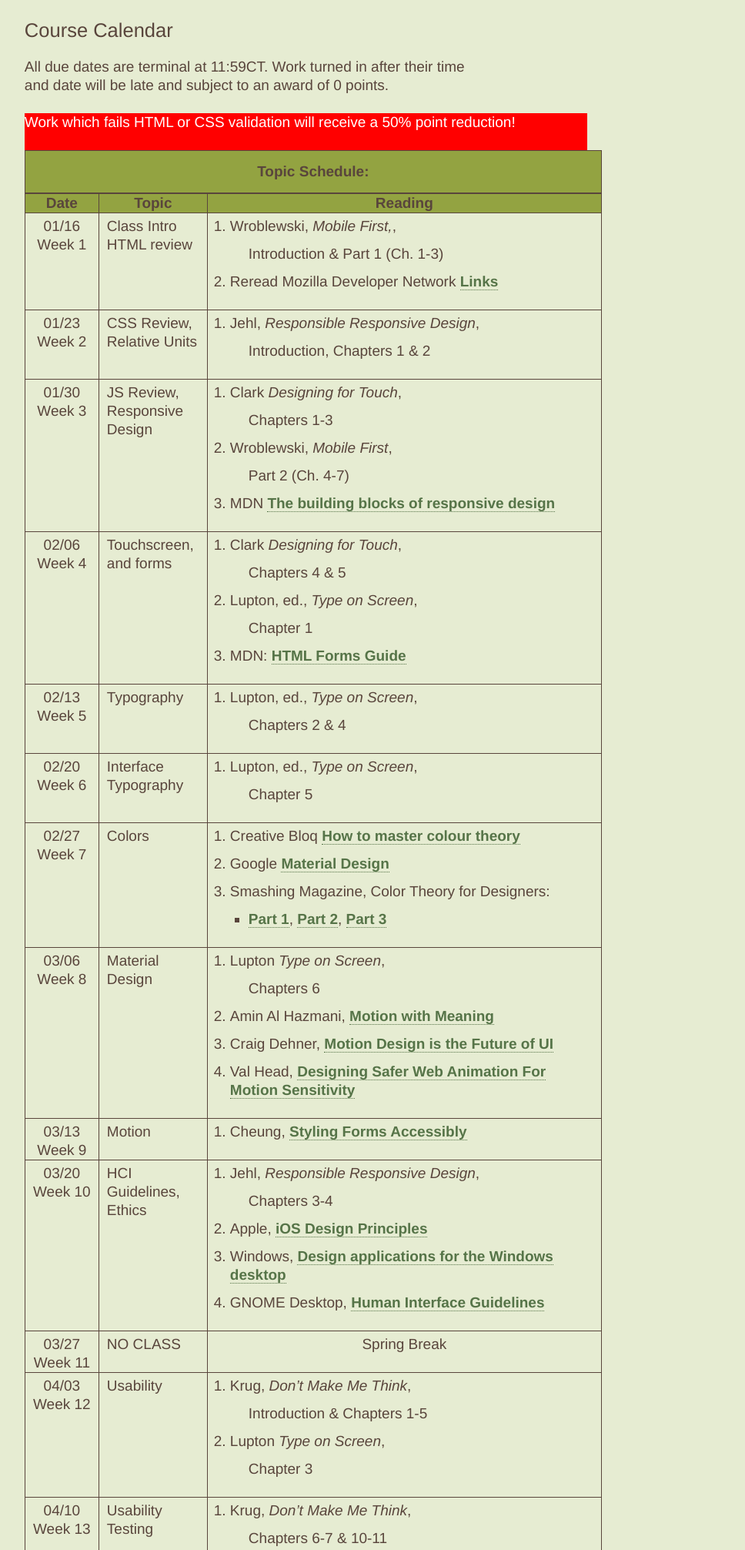
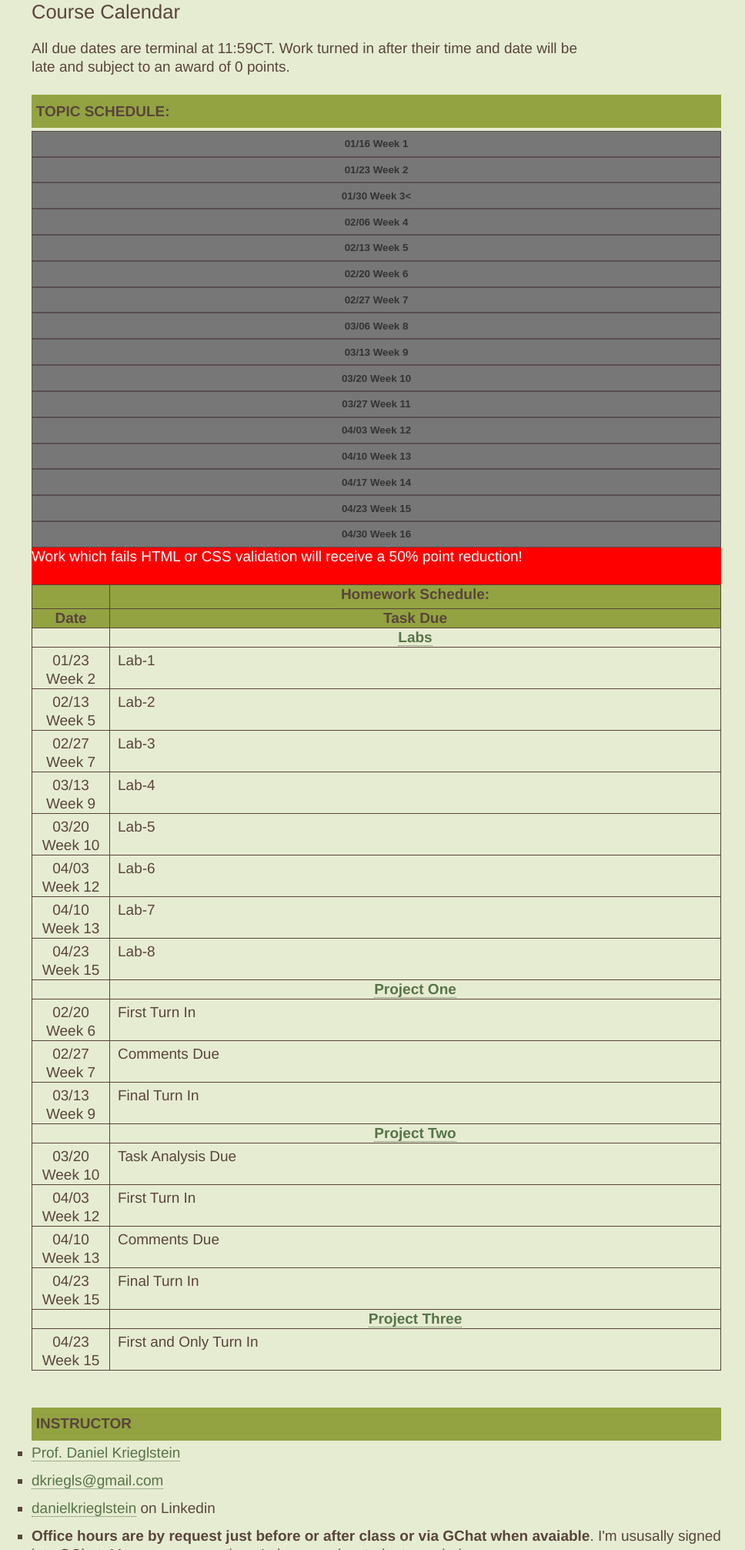
Before and after one commit to dkriegls/itmd-362-spring2019, a plain HTML site: page index.html in a window 1280 px wide. Shown: the part 268-2281 px from the top of the page at 77% size, without its empty margins (151-1119 px from the left). Drawn offline with nearby package versions, Linux system fonts and the light colour scheme.

Commit message:
Adding accordian js to page

```diff
--- a/css/screen.css
+++ b/css/screen.css
@@ -303,7 +303,7 @@ nav {
 /* Table */
 table {
 	table-layout: fixed;
-	width: 750px;
+	width: 100%;
   margin-bottom: 1em;
 }
 table, th, td {
@@ -315,20 +315,15 @@ table, th, td {
 	text-align: center;
   font-weight: 700;
 }
-.tabletitle {
-  padding-bottom: 15px;
-  padding-top: 15px;
-  border-left: none;
-}
+
 #protable {
   margin-bottom: 0;
 }
 tr .firstrow {
 	border-right: none;
-	width: 75px;
-}
-tr .secondrow {
-	text-align: left;
+	width: 80px;
+  padding-bottom: 15px;
+  padding-top: 15px;
 }
 td a {
 	font-weight: 700;
@@ -357,13 +352,16 @@ td {
 #tablep {
 	width: 80%
 }
-.addeventstc {
-	margin: 10px;
-	margin-left: 30%;
-	margin-right: 30%;
+
 }
 #h3wide {
   width: 750px;
+}
+
+.topic {
+  font-weight: bold;
+  text-align: center;
+  font-size: 25px;
 }
 
 /* Policies */
@@ -387,6 +385,31 @@ td {
   display: block;
   margin: 0 auto;
   width: 70%;
+}
+
+/* Button*/
+.accordion {
+  background-color: #777;
+  color: #333;
+  cursor: pointer;
+  padding: 0.6315789474em;
+  width: 100%;
+  text-align: center;
+  border: 1px solid #594e51;
+  font-weight: bold;
+  transition: 0.2s;
+}
+.accordion h3{
+  font-size: 1.3em; /* ~ 19px @ 25.537px/em */
+}
+
+.active, .accordion:hover {
+  background-color: #9D6D72;
+}
+.panel{
+  padding: 18px 0;
+  display: none;
+  overflow: hidden;
 }
 
 /* ========== State ========== */
@@ -453,8 +476,8 @@ td {
   .primary,
   #instructor,
   #links {
-    padding-left: 14.28571429%; /* 93/651 */
-    padding-right: 28.57142857%; /* 186/651 */
+    padding-left: 15%;
+    padding-right: 15%;
   }
   .tagline,
   .fineprint {
--- a/index.html
+++ b/index.html
@@ -6,6 +6,7 @@
   <meta name="viewport" content="width=device-width, initial-scale=1.0, shrink-to-fit=no" />
   <link rel="stylesheet" href="css/screen.css" media="screen" />
   <link rel="icon" type="image/x-icon" href="images/favicon.ico">
+  <script async src="js/site.js"></script>
 </head>
 <body>
   <div id="page">
@@ -33,46 +34,31 @@
           All due dates are terminal at 11:59CT. Work turned in after their time and date will
           be late and subject to an award of 0 points.
         </p>
-        <p class="redfont">Work which fails HTML or CSS validation will receive a 50&#x25; point reduction!</p>
         <section class="topics">
-          <table id="protable">
-            <tr class="tablehead">
-              <td class="tabletitle" colspan="1">Topic Schedule&#58;</td>
-            </tr>
-          </table>
-          <table>
-            <tr class="tablehead">
-              <td class="firstrow">Date</td>
-              <td class="short">Topic</td>
-              <td>Reading</td>
-            </tr>
-            <tr>
-              <td>01/16 Week 1</td>
-              <td class="alignleft">Class Intro HTML review</td>
-              <td>
+        <h3>Topic Schedule&#58;</h3>
+          <div id="class_schedule">
+            <button class="accordion">01/16 Week 1</button>
+            <div class="panel">
+              <h4 class="topic">Class Intro HTML review</h4>
               <ol class="alignleft">
                 <li>Wroblewski, <em>Mobile First,</em>,
                   <ul><li class="nobullet">Introduction &#x26; Part 1 &#x28;Ch. 1-3&#x29;</li></ul>
                 </li>
                 <li>Reread Mozilla Developer Network <a href="#links">Links</a></li>
               </ol>
-              </td>
-            </tr>
-            <tr>
-              <td>01/23 Week 2</td>
-              <td class="alignleft">CSS Review, Relative Units</td>
-              <td>
+            </div>
+            <button class="accordion">01/23 Week 2</button>
+            <div class="panel">
+              <h4 class="topic">CSS Review, Relative Units</h4>
               <ol class="alignleft">
                 <li>Jehl, <em>Responsible Responsive Design</em>,
                   <ul><li class="nobullet">Introduction, Chapters 1 &#x26; 2</li></ul>
                 </li>
               </ol>
-              </td>
-            </tr>
-            <tr>
-              <td>01/30 Week 3</td>
-              <td class="alignleft">JS Review, Responsive Design</td>
-              <td>
+            </div>
+            <button class="accordion">01/30 Week 3<</button>
+            <div class="panel">
+              <h4 class="topic">JS Review, Responsive Design</h4>
               <ol class="alignleft">
                 <li>Clark <em>Designing for Touch</em>,
                   <ul><li class="nobullet">Chapters 1-3</li></ul>
@@ -82,12 +68,10 @@
                 </li>
                 <li>MDN <a href="https://developer.mozilla.org/en-US/Apps/Progressive/Responsive/responsive_design_building_blocks">The building blocks of responsive design</a></li>
               </ol>
-              </td>
-            </tr>
-            <tr>
-              <td>02/06 Week 4</td>
-              <td class="alignleft">Touchscreen, and forms</td>
-              <td>
+            </div>
+            <button class="accordion">02/06 Week 4</button>
+            <div class="panel">
+              <h4 class="topic">Touchscreen, and forms</h4>
               <ol class="alignleft">
                 <li>Clark <em>Designing for Touch</em>,
                   <ul><li class="nobullet">Chapters 4 &#x26; 5</li></ul>
@@ -97,34 +81,28 @@
                 </li>
                 <li>MDN: <a href="https://developer.mozilla.org/en-US/docs/Learn/HTML/Forms">HTML Forms Guide</a></li>
               </ol>
-              </td>
-            </tr>
-            <tr>
-              <td>02/13 Week 5</td>
-              <td class="alignleft">Typography</td>
-              <td>
+            </div>
+            <button class="accordion">02/13 Week 5</button>
+            <div class="panel">
+              <h4 class="topic">Typography</h4>
               <ol class="alignleft">
                 <li>Lupton, ed., <em>Type on Screen</em>,
                   <ul><li class="nobullet">Chapters 2 &#x26; 4</li></ul>
                 </li>
               </ol>
-              </td>
-            </tr>
-            <tr>
-              <td>02/20 Week 6</td>
-              <td class="alignleft">Interface Typography</td>
-              <td>
+            </div>
+            <button class="accordion">02/20 Week 6</button>
+            <div class="panel">
+              <h4 class="topic">Interface Typography</h4>
               <ol class="alignleft">
                 <li>Lupton, ed., <em>Type on Screen</em>,
                   <ul><li class="nobullet">Chapter 5</li></ul>
                 </li>
               </ol>
-              </td>
-            </tr>
-            <tr>
-              <td>02/27 Week 7</td>
-              <td class="alignleft">Colors</td>
-              <td>
+            </div>
+            <button class="accordion">02/27 Week 7</button>
+            <div class="panel">
+            <h4 class="topic">Colors</h4>
               <ol class="alignleft">
                 <li>Creative Bloq <a href="http://www.creativebloq.com/colour/colour-theory-11121290">How to master colour theory</a></li>
                 <li>Google <a href="https://material.io/guidelines/">Material Design</a></li>
@@ -137,12 +115,10 @@
                   </ul>
                 </li>
               </ol>
-              </td>
-            </tr>
-            <tr>
-              <td>03/06 Week 8</td>
-              <td class="alignleft">Material Design</td>
-              <td>
+            </div>
+            <button class="accordion">03/06 Week 8</button>
+            <div class="panel">
+              <h4 class="topic">Material Design</h4>
               <ol class="alignleft">
                 <li>Lupton <em>Type on Screen</em>,
                   <ul><li class="nobullet">Chapters 6</li></ul>
@@ -151,21 +127,17 @@
                 <li>Craig Dehner, <a href="http://thekineticui.com/motion-design-is-the-future-of-ui/">Motion Design is the Future of UI</a></li>
                 <li>Val Head, <a href="https://alistapart.com/article/designing-safer-web-animation-for-motion-sensitivity">Designing Safer Web Animation For Motion Sensitivity</a></li>
               </ol>
-              </td>
-            </tr>
-            <tr>
-              <td>03/13 Week 9</td>
-              <td class="alignleft">Motion</td>
-              <td>
+            </div>
+            <button class="accordion">03/13 Week 9</button>
+            <div class="panel">
+              <h4 class="topic">Motion</h4>
               <ol class="alignleft">
                 <li>Cheung, <a href="http://www.uxbooth.com/articles/styling-forms-accessibly/">Styling Forms Accessibly</a></li>
               </ol>
-              </td>
-            </tr>
-            <tr>
-              <td>03/20 Week 10</td>
-              <td class="alignleft">HCI Guidelines, Ethics</td>
-              <td>
+            </div>
+            <button class="accordion">03/20 Week 10</button>
+            <div class="panel">
+              <h4 class="topic">HCI Guidelines, Ethics</h4>
               <ol class="alignleft">
                 <li>Jehl, <em>Responsible Responsive Design</em>,
                   <ul><li class="nobullet">Chapters 3-4</li></ul>
@@ -174,17 +146,14 @@
                 <li>Windows, <a href="https://developer.microsoft.com/en-us/windows/desktop/design">Design applications for the Windows desktop</a></li>
                 <li>GNOME Desktop, <a href="https://developer.gnome.org/hig/stable/">Human Interface Guidelines</a></li>
               </ol>
-              </td>
-            </tr>
-            <tr>
-              <td>03/27 Week 11</td>
-              <td class="alignleft">NO CLASS</td>
-              <td>Spring Break</td>
-            </tr>
-            <tr>
-              <td>04/03 Week 12</td>
-              <td class="alignleft">Usability</td>
-              <td>
+            </div>
+            <button class="accordion">03/27 Week 11</button>
+            <div class="panel">
+              <h4 class="topic">NO CLASS&#x3a; Spring Break</h4>
+            </div>
+            <button class="accordion">04/03 Week 12</button>
+            <div class="panel">
+              <h4 class="topic">Usability</h4>
                 <ol class="alignleft">
                   <li>Krug, <em>Don’t Make Me Think</em>,
                     <ul><li class="nobullet">Introduction &#x26; Chapters 1-5</li></ul>
@@ -193,41 +162,34 @@
                     <ul><li class="nobullet">Chapter 3</li></ul>
                   </li>
                 </ol>
-              </td>
-            </tr>
-            <tr>
-              <td>04/10 Week 13</td>
-              <td class="alignleft">Usability Testing</td>
-              <td>
+            </div>
+            <button class="accordion">04/10 Week 13</button>
+            <div class="panel">
+              <h4 class="topic">Usability Testing</h4>
               <ol class="alignleft">
                 <li>Krug, <em>Don’t Make Me Think</em>,
                   <ul><li class="nobullet">Chapters 6-7 &#x26; 10-11</li></ul>
                 </li>
               </ol>
-              </td>
-            </tr>
-            <tr>
-              <td>04/17 Week 14</td>
-              <td class="alignleft">Emotional Design</td>
-              <td>
+            </div>
+            <button class="accordion">04/17 Week 14</button>
+            <div class="panel">
+              <h4 class="topic">Emotional Design</h4>
               <ol class="alignleft">
                 <li>Krug, <em>Don’t Make Me Think</em>,
                   <ul><li class="nobullet">Chapters 8-9 &#x26; 12-13</li></ul>
                 </li>
               </ol>
-              </td>
-            </tr>
-            <tr>
-              <td>04/23 Week 15</td>
-              <td class="alignleft">Remote User-Testing</td>
-              <td></td>
-            </tr>
-            <tr>
-              <td>04/30  Week 16</td>
-              <td class="alignleft">TBA</td>
-              <td></td>
-            </tr>
-          </table>
+            </div>
+            <button class="accordion">04/23 Week 15</button>
+            <div class="panel">
+              <h4 class="topic">Remote User-Testing</h4>
+            </div>
+            <button class="accordion">04/30  Week 16</button>
+            <div class="panel">
+              <h4 class="topic">TBA</h4>
+            </div>
+          </div>
         </section>
         <section class="due-dates">
         <p class="redfont">Work which fails HTML or CSS validation will receive a 50&#x25; point reduction!</p>
--- /dev/null
+++ b/js/site.js
@@ -0,0 +1,14 @@
+var acc = document.getElementsByClassName("accordion");
+var i;
+
+for (i = 0; i < acc.length; i++) {
+  acc[i].addEventListener("click", function() {
+    this.classList.toggle("active");
+    var panel = this.nextElementSibling;
+    if (panel.style.display === "block"){
+      panel.style.display = "none";
+    } else {
+      panel.style.display = "block";;
+    }
+  });
+}
```
Also changed, not shown: syllabus.html (+94 -0 lines). Lines whose indentation alone changed are shown as unchanged.
